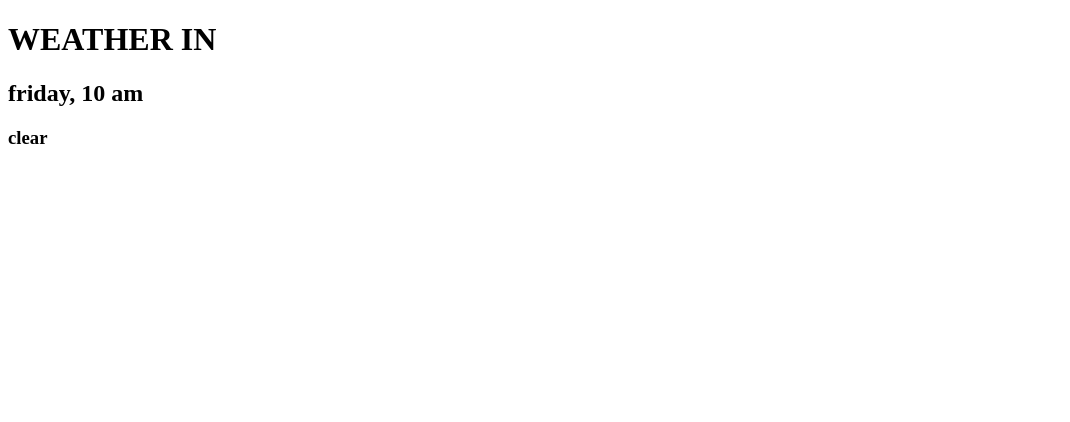
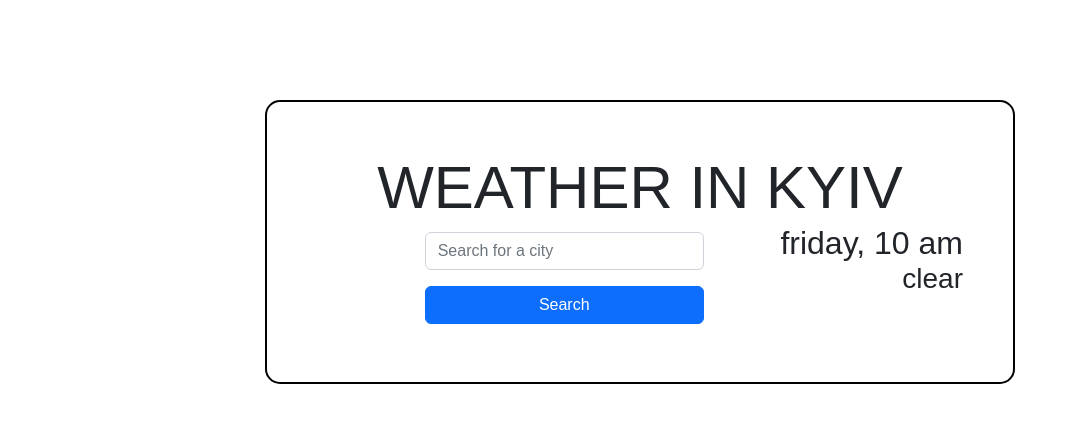
Before and after one commit to krshiiikova/new-weather-app, a plain HTML site: page index.html in a window 1280 px wide. Shown: the whole page, without its empty margins (0-1070 px from the left). Drawn offline with nearby package versions, Linux system fonts and the light colour scheme; a web font is replaced by a local one.

Commit message:
Upgrade the container in HTML file :)

```diff
--- a/index.html
+++ b/index.html
@@ -5,13 +5,49 @@
     <meta http-equiv="X-UA-Compatible" content="IE=edge" />
     <meta name="viewport" content="width=device-width, initial-scale=1.0" />
     <title>Document</title>
+    <link rel="preconnect" href="https://fonts.googleapis.com" />
+    <link rel="preconnect" href="https://fonts.gstatic.com" crossorigin />
+    <link
+      href="https://fonts.googleapis.com/css2?family=Alumni+Sans:ital,wght@0,100;0,200;0,300;0,400;0,500;0,600;0,700;0,800;0,900;1,100;1,200;1,300;1,400;1,500;1,600;1,700;1,800;1,900&display=swap"
+      rel="stylesheet"
+    />
+    <link
+      href="https://cdn.jsdelivr.net/npm/bootstrap@5.2.0/dist/css/bootstrap.min.css"
+      rel="stylesheet"
+      integrity="sha384-gH2yIJqKdNHPEq0n4Mqa/HGKIhSkIHeL5AyhkYV8i59U5AR6csBvApHHNl/vI1Bx"
+      crossorigin="anonymous"
+    />
+    <script
+      src="https://cdn.jsdelivr.net/npm/bootstrap@5.2.0/dist/js/bootstrap.bundle.min.js"
+      integrity="sha384-A3rJD856KowSb7dwlZdYEkO39Gagi7vIsF0jrRAoQmDKKtQBHUuLZ9AsSv4jD4Xa"
+      crossorigin="anonymous"
+    ></script>
+
+    <link rel="stylesheet" href="style.css" />
   </head>
   <body>
     <div class="container">
-      <h1>WEATHER IN</h1>
-      <h2>friday, 10 am</h2>
-      <h3>clear</h3>
+      <h1>WEATHER IN KYIV</h1>
+      <div class="row">
+        <div class="col-2"></div>
+        <div class="col-5">
+          <form class="form-inline">
+            <div class="row">
+              <input
+                type="text"
+                class="form-control m-2"
+                placeholder="Search for a city"
+              />
 
+              <button type="submit" class="btn btn-primary m-2">Search</button>
+            </div>
+          </form>
+        </div>
+
+        <div class="col-5">
+          <h2>friday, 10 am</h2>
+          <h3>clear</h3>
+        </div>
       </div>
     </div>
   </body>
--- a/style.css
+++ b/style.css
@@ -0,0 +1,26 @@
+body {
+  font-family: "Alumni Sans", sans-serif;
+}
+.container {
+  border: 2px solid black;
+  border-radius: 15px;
+  margin: 100px auto;
+  max-width: 750px;
+  display: block;
+  padding: 50px;
+}
+h1 {
+  text-align: center;
+  font-size: 60px;
+  margin: 0;
+}
+h2,
+h3 {
+  text-align: right;
+  margin: 0;
+}
+.col-4 {
+  padding: 0;
+}
+.btn {
+}
```
